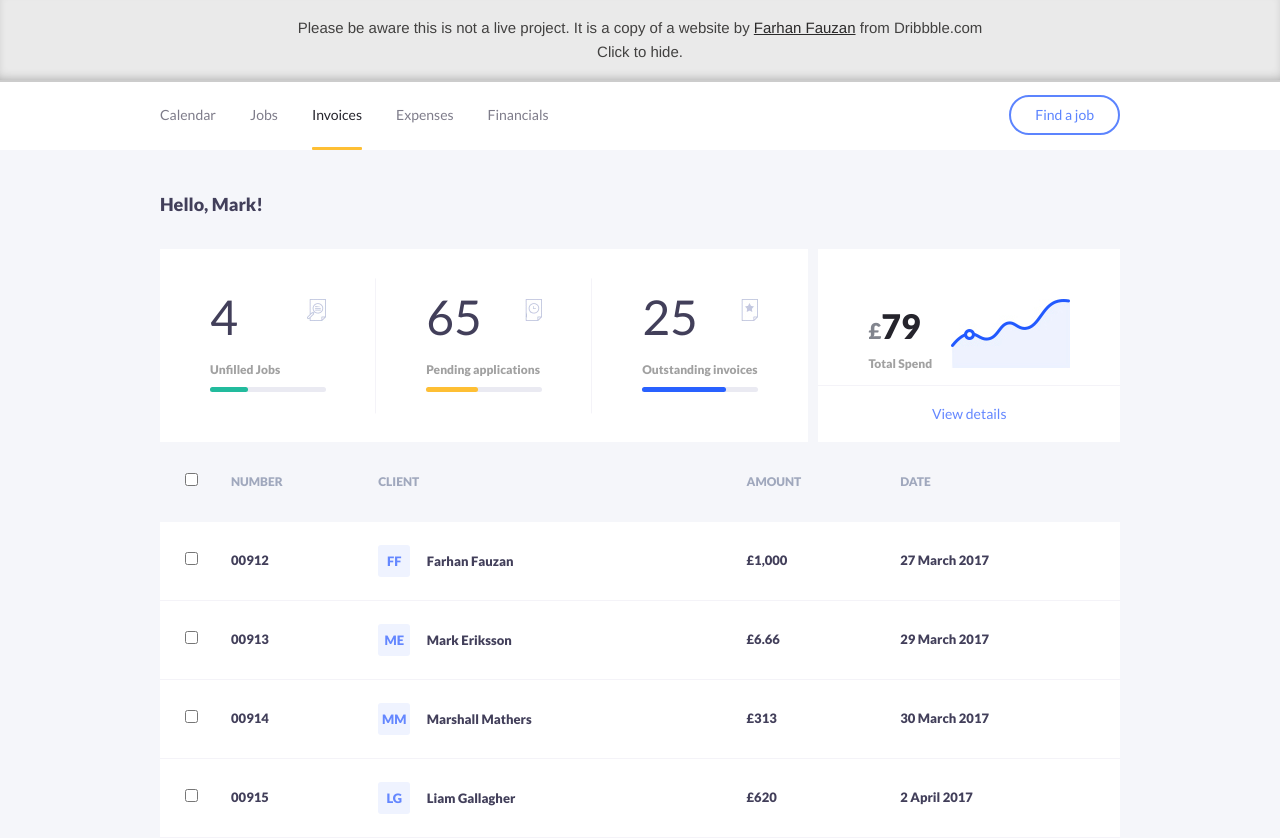
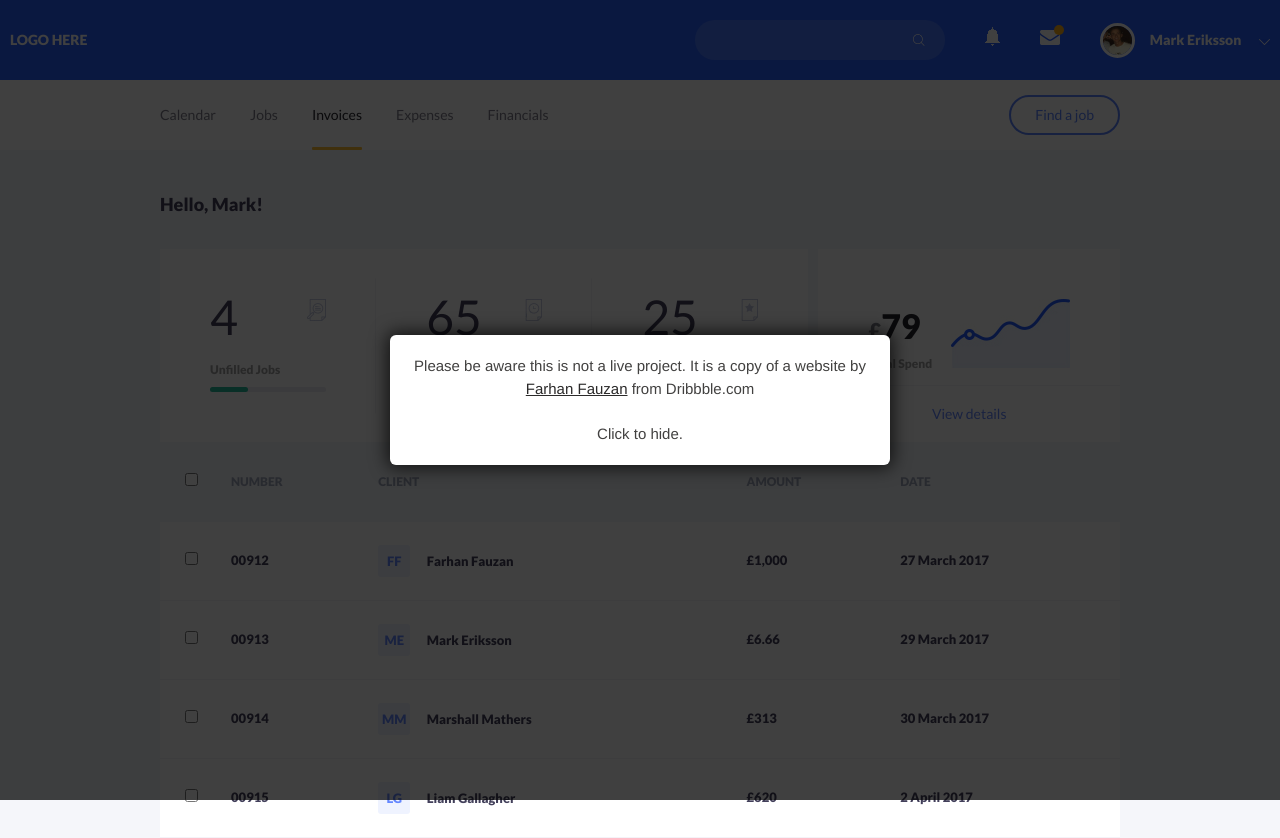
Before and after one commit to Markshall/Design-InvoiceDashboard, a plain HTML site: page index.html in a window 1280 px wide. Drawn offline with Linux system fonts and the light colour scheme.

Commit message:
Update disclaimer design

```diff
--- a/index.html
+++ b/index.html
@@ -27,8 +27,8 @@
   </head>
 
   <body>
-    <div class="design-disclaimer" onclick="javascript:this.style.display='none';" style="box-sizing:border-box;top:0;left:0;position:fixed;width:100%;z-index:30;background-color: #eaeaea;text-align: center;padding: 16px;border-bottom: 2px solid #ccc;box-shadow: inset 0 -5px 11px -5px rgba(0,0,0,.3);font: 400 15px/1.6 'Helvetica Neue', Helvetica, Arial, sans-serif;color: #424140;cursor: pointer;">
-      Please be aware this is not a live project. It is a copy of a website by <a href="https://dribbble.com/shots/4055827-Dashboard-Invoice/attachments/929646" target="_blank" style="color: #2b2a2a;text-decoration: underline;">Farhan Fauzan</a> from Dribbble.com<br />Click to hide.
+    <div class="design-disclaimer__overlay" id="design-disclaimer__overlay" onclick="javascript:document.getElementById('design-disclaimer').style.display=document.getElementById('design-disclaimer__overlay').style.display='none';" style="display:block;content:'';background-color:rgba(0,0,0,.75);width:100%;position:fixed;top:0;left:0;right:0;z-index:9998;bottom:0;"></div><div class="design-disclaimer" id="design-disclaimer" onclick="javascript:document.getElementById('design-disclaimer').style.display=document.getElementById('design-disclaimer__overlay').style.display='none';" style="box-sizing:border-box;z-index:9999;font:400 15px/1.6 'Helvetica Neue', Helvetica, Arial, sans-serif;color:#424140;cursor:pointer;position:fixed;top:50%;line-height:1.5;left:50%;transform:translate(-50%,-50%);background-color:#fff;text-align:center;min-width:330px;max-width:500px;box-shadow:0 0 17px 3px rgba(0,0,0,.7);border-radius:6px;padding:20px;">
+      Please be aware this is not a live project. It is a copy of a website by <a href="https://dribbble.com/shots/4055827-Dashboard-Invoice/attachments/929646" target="_blank" style="color: #2b2a2a;text-decoration: underline;">Farhan Fauzan</a> from Dribbble.com<br /><br />Click to hide.
     </div>
     <header>
       <div class="container">
```
Also changed, not shown: 1 other file.
